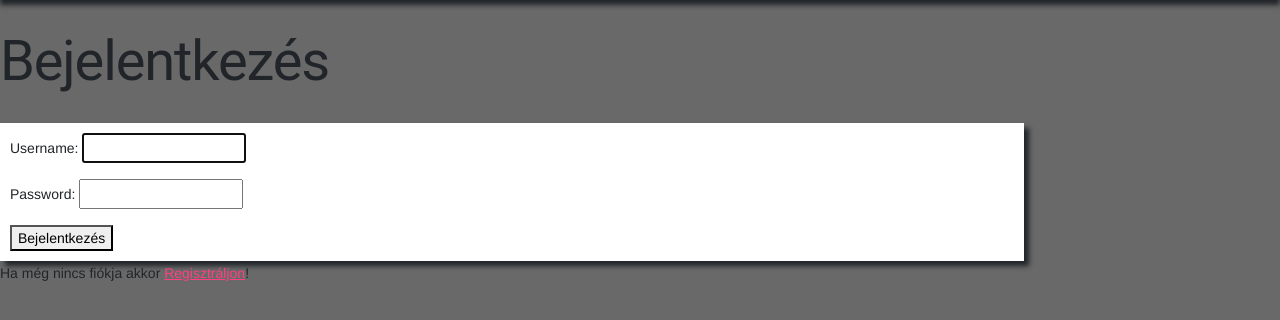
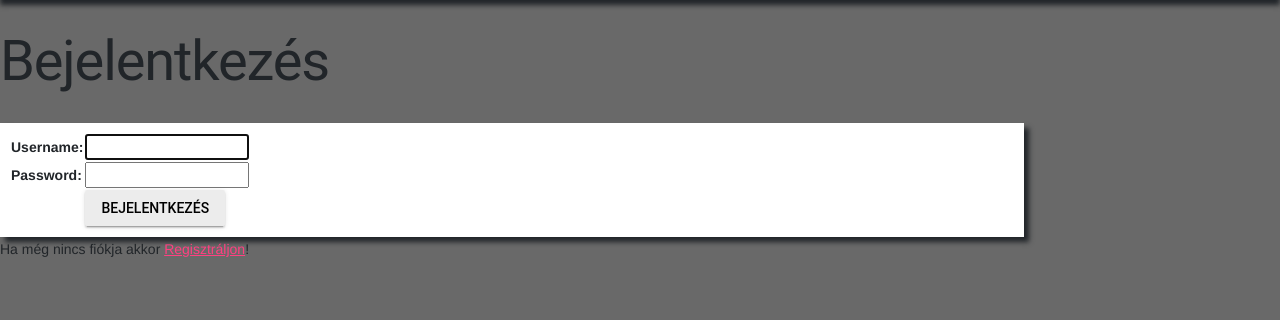
Before and after one commit to KVince002/AdomanyDjango-Rolling, a Django app: page /bejelentkez/ in a window 1280 px wide. Shown: the part 43-363 px from the top of the page. Run offline with Django 4.2, Linux system fonts and the light colour scheme; some libraries are stand-ins or nearby versions.

Commit message:
A formot mdl gombot használnak

```diff
--- a/AdomanyOldal/app/templates/app/egyenlegFel.html
+++ b/AdomanyOldal/app/templates/app/egyenlegFel.html
@@ -19,7 +19,7 @@
                     A kártya adataidat a személyes adatok védelméjért nem mentjük!
                 </td>
                 <td>
-                    <input type="submit" value="Feltöltés">
+                    <input type="submit" value="Feltöltés" class="mdl-button mdl-js-button mdl-button--raised">
                 </td>
             </tr>
         </form>
--- a/AdomanyOldal/app/templates/app/gyujtesReszlet.html
+++ b/AdomanyOldal/app/templates/app/gyujtesReszlet.html
@@ -33,7 +33,7 @@
                 {{form.as_table}}
                 <tr>
                     <td>Készen áll? Ne felejtse, sem nekünk sem gyűjtőnek nem álljogában a vissza utalás!</td>
-                    <td><input type="submit" value="Fizetés"></td>
+                    <td><input type="submit" value="Fizetés" class="mdl-button mdl-js-button mdl-button--raised"></td>
                 </tr>
             </form>
         </table>
--- a/AdomanyOldal/app/templates/app/signIn.html
+++ b/AdomanyOldal/app/templates/app/signIn.html
@@ -6,12 +6,19 @@
 <h1 id="Oldali">Bejelentkezés</h1>
 <div id="RegisztralBlokk">
     <form action="" method="post">
+        <table>
         <!--felhasználói adatok védelem érdekében -->
         {% csrf_token %}
         <!-- Formázás -->
-        {{form.as_p}}
-
-        <button type="submit">Bejelentkezés</button>
+        {{form.as_table}}
+        <tr>
+            <td>
+            </td>
+            <td>
+                <button type="submit" class="mdl-button mdl-js-button mdl-button--raised">Bejelentkezés</button>
+            </td>
+        </tr>
+    </table>
     </form>
 </div>
 
--- a/AdomanyOldal/app/templates/app/ujGyujtes.html
+++ b/AdomanyOldal/app/templates/app/ujGyujtes.html
@@ -19,7 +19,7 @@
                     Létrehozza gyűjtést? Késöbb már nem lehet szerkeszteni!
                 </td>
                 <td>
-                    <input type="submit" value="Létrehozás">
+                    <input type="submit" value="Létrehozás" class="mdl-button mdl-js-button mdl-button--raised">
                 </td>
             </tr>
         </table>
```
